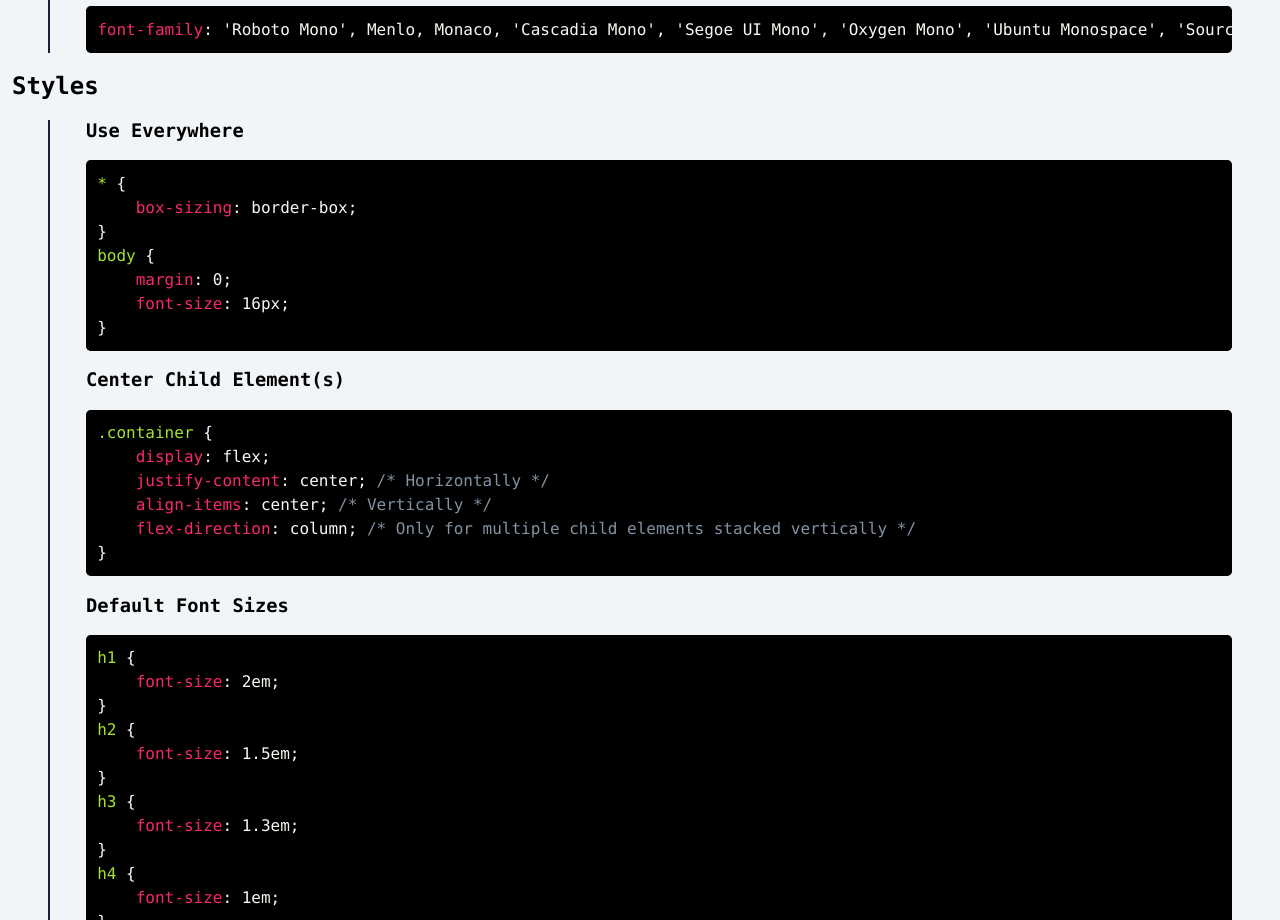
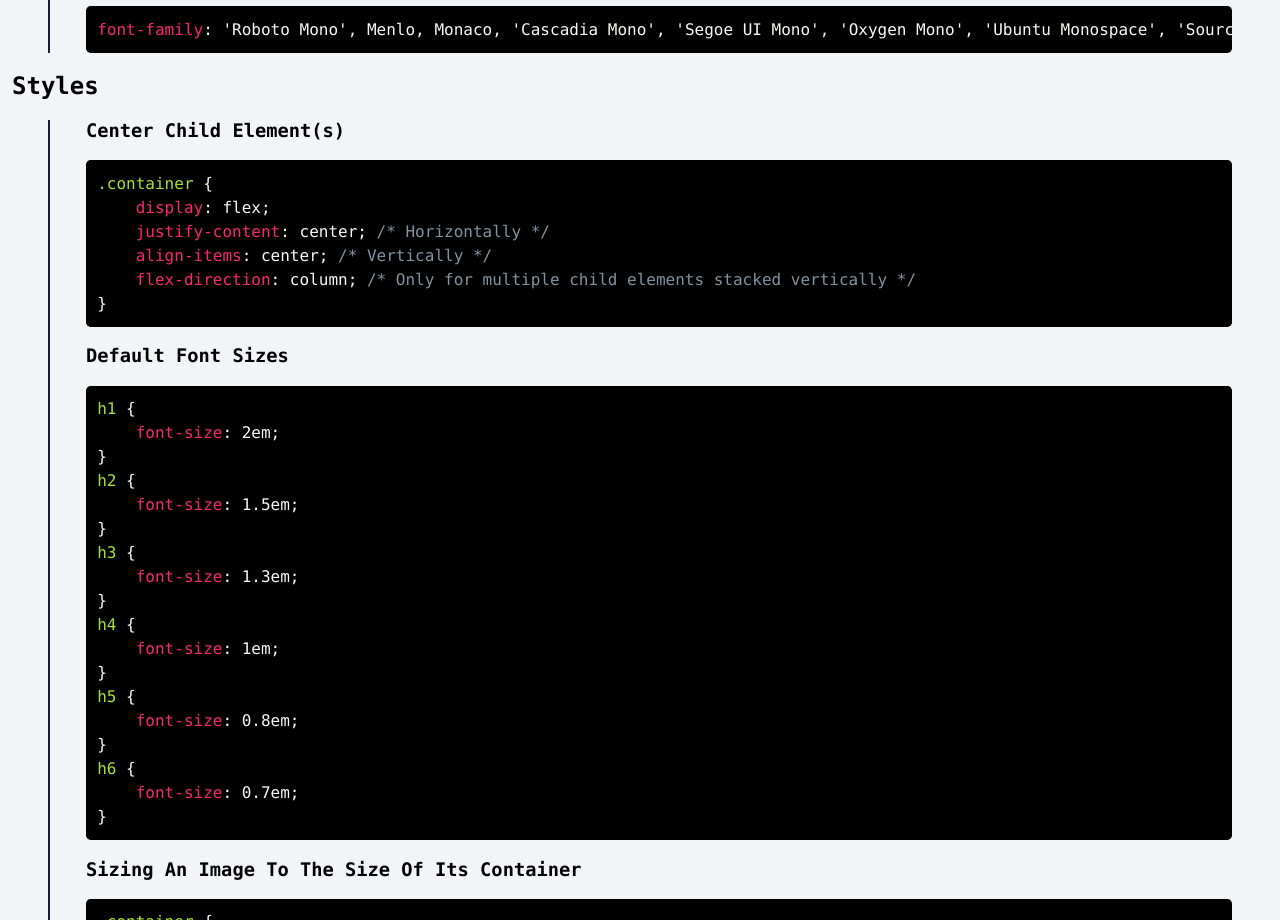
Before and after one commit to BeepBot99/website-design-system, a plain HTML site: page index.html in a window 1280 px wide. Shown: the part 1540-2460 px from the top of the page. Drawn offline with Linux system fonts and the light colour scheme.

Commit message:
Removed "use everywhere" style

```diff
--- a/index.html
+++ b/index.html
@@ -109,14 +109,6 @@
       </section>
       <h2>Styles</h2>
       <section>
-        <h3>Use Everywhere</h3>
-        <pre><code class="codeblock language-css">* {
-    box-sizing: border-box;
-}
-body {
-    margin: 0;
-    font-size: 16px;
-}           </code></pre>
         <h3>Center Child Element(s)</h3>
         <pre><code class="codeblock language-css">.container {
     display: flex;
```
